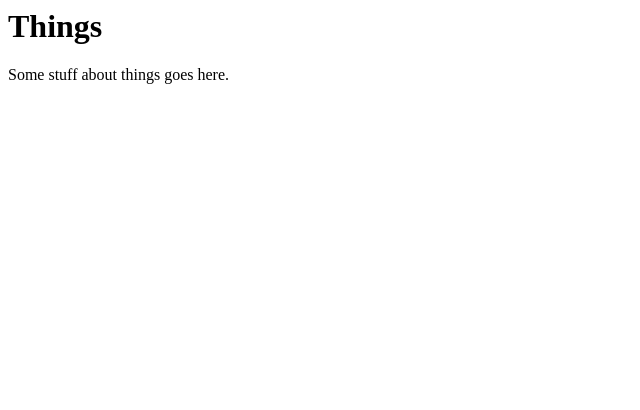
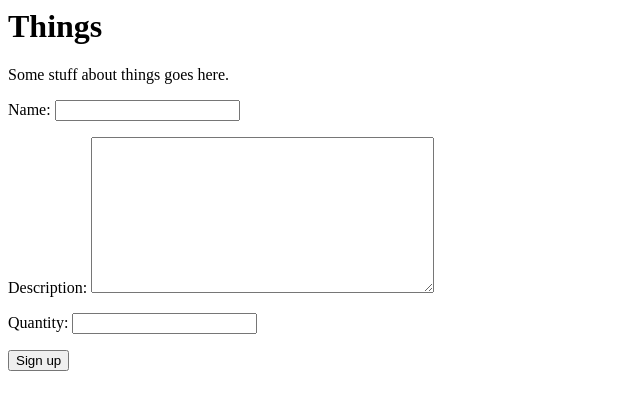
Before and after one commit to KCL-SEG/things-2-OjiLim, a Django app: template things/templates/home.html in a window 1280 px wide. Shown: the top 410 px of the page, without its empty margins (0-640 px from the left). Run offline with Django 3.2, Linux system fonts and the light colour scheme; the template is opened without the code that fills it: values that come from a table or form of the project are taken from there, others are empty.

Commit message:
add home view to form

```diff
--- a/things/templates/home.html
+++ b/things/templates/home.html
@@ -7,5 +7,9 @@
     Things
   </h1>
   <p>Some stuff about things goes here.</p>
+  <form action = "{% url '' %}" method = "post">
+    {% csrf_token %}
+    {{form.as_p}}
+    <input type = "submit" value = "Sign up">
 </body>
 </html>
--- a/things/views.py
+++ b/things/views.py
@@ -1,4 +1,5 @@
 from django.shortcuts import render
 
 def home(request):
+    form = ThingForm()
     return render(request, 'home.html', {'form': form})
```
